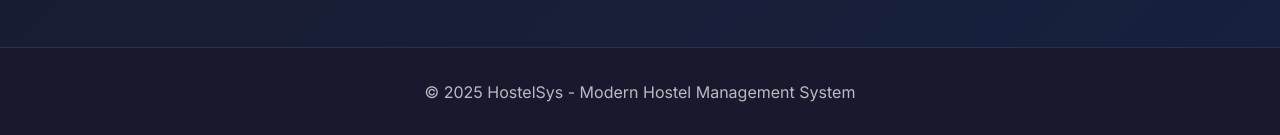
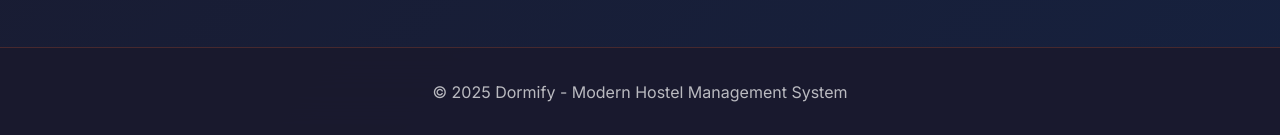
Before and after one commit to MUNEESH08/Hostel-Web-App, a Flask app: page /student/rooms in a window 1280 px wide. Shown: the part 746-881 px from the top of the page. Run offline with Flask 3, Linux system fonts and the light colour scheme; the visitor is signed in with stand-in values (Sample User, id 1); data that the repository does not hold is empty; some libraries are stand-ins or nearby versions.

Commit message:
Update base.html

```diff
--- a/templates/base.html
+++ b/templates/base.html
@@ -36,7 +36,7 @@
   </main>
 
   <footer class="footer">
-    <p>© 2025 HostelSys - Modern Hostel Management System</p>
+    <p>© 2025 Dormify - Modern Hostel Management System</p>
   </footer>
 </body>
 </html>
```
